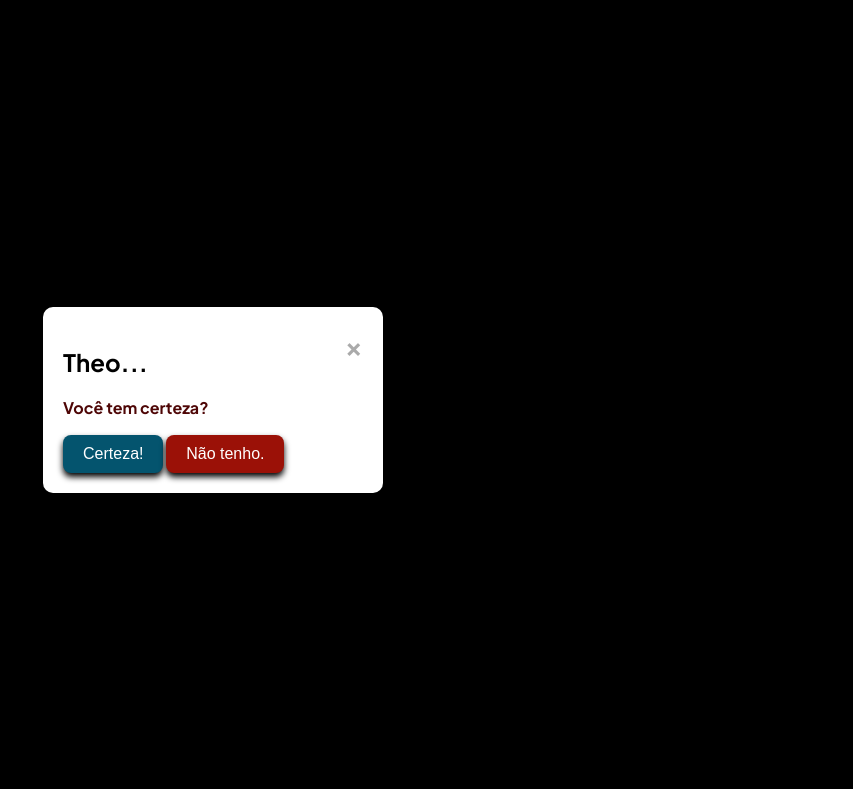
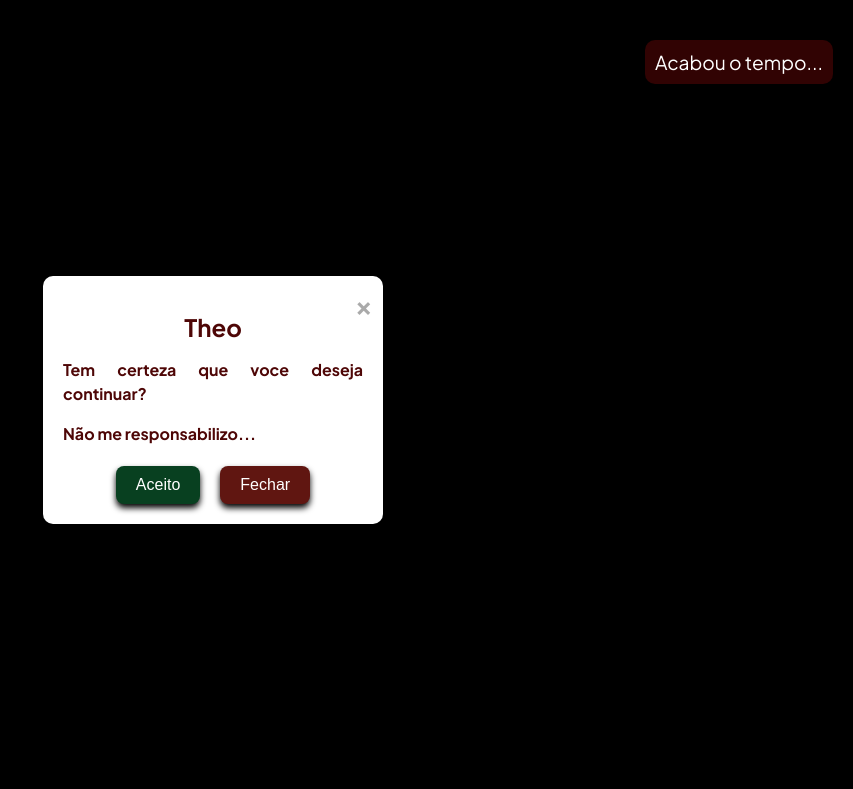
Before and after one commit to AvZeidler/theoismo-adventure, a plain HTML site: page index.html in a window 1280 px wide. Shown: the top 789 px of the page, without its empty margins (427-1280 px from the left). Drawn offline with Linux system fonts and the light colour scheme.

Commit message:
adjusting a lot of things

```diff
--- a/index.html
+++ b/index.html
@@ -6,7 +6,6 @@
     <meta name="viewport" content="width=device-width, initial-scale=1.0">
     <link rel="preconnect" href="https://fonts.googleapis.com">
     <link rel="preconnect" href="https://fonts.gstatic.com" crossorigin>
-    <link rel="icon" href="src/background/icon.png" type="image/x-icon">
     <link
         href="https://fonts.googleapis.com/css2?family=Inconsolata:wght@200..900&family=Plus+Jakarta+Sans:ital,wght@0,200..800;1,200..800&display=swap"
         rel="stylesheet">
@@ -16,8 +15,23 @@
 </head>
 
 <body>
+    <div id="popup" class="popup">
+        <div class="popup-conteudo">
+            <span id="btnClose" class="btn-close">&times;</span>
+            <h1>Theo</h1>
+            <p>Tem certeza que voce deseja continuar?</p>
+            <p>Não me responsabilizo...</p>
+            <div class="popup-botoes">
+                <button id="btnAceito" class="btn-aceito">Aceito</button>
+                <button id="btnFechar" class="btn-fechar">Fechar</button>
+            </div>
+        </div>
+    </div>
+
+    <div class="countdown" id="countdown"></div>
 
     <div class="container">
+
         <h1>Theoismo</h1>
 
         <p>Querido Theo,</p>
@@ -80,26 +94,9 @@
         </div>
 
         <div class="youtube-player">
-            <iframe width="560" height="315" src="https://www.youtube-nocookie.com/embed/ZFspOYo8wWQ?si=ZLErpLvVo9URPgyU" frameborder="0" allow="autoplay; encrypted-media" allowfullscreen></iframe>
-        </div>
-
-        <div id="popup1" class="popup">
-            <div class="popup-content">
-                <span class="close-button">&times;</span>
-                <h2>Voce tem certeza mesmo?</h2>
-                <p>Não sei, vamos tentar mais uma vez!</p>
-                <button class="proximo" onclick="closePopup('popup1'); openPopup('popup2')">Vamos!</button>
-            </div>
-        </div>
-
-        <div id="popup2" class="popup">
-            <div class="popup-content">
-                <span class="close-button">&times;</span>
-                <h2>Theo...</h2>
-                <p>Você tem certeza?</p>
-                <button class="proximo" onclick="closePopup('popup2')">Certeza!</button>
-                <button class="fechar" onclick="closeWindow()">Não tenho.</button>
-            </div>
+            <iframe width="560" height="315"
+                src="https://www.youtube-nocookie.com/embed/ZFspOYo8wWQ?si=ZLErpLvVo9URPgyU" frameborder="0"
+                allow="autoplay; encrypted-media" allowfullscreen></iframe>
         </div>
 
         <script src="src/js/script.js"></script>
--- a/src/css/styles.css
+++ b/src/css/styles.css
@@ -13,6 +13,28 @@ body {
 
 body.no-scroll {
     overflow: hidden;
+}
+
+.countdown {
+    position: fixed;
+    top: 40px;
+    right: 20px;
+    background-color: #3e0404cc;
+    color: white;
+    padding: 10px;
+    border-radius: 10px;
+    font-size: 1.2em;
+    text-align: center;
+    z-index: 1000;
+    transition: background-color 0.4s ease, transform 0.4s ease;
+
+}
+
+.countdown:hover {
+    background-color: white;
+    color: #3e0404cc;
+    font-weight: bold;
+
 }
 
 .container {
@@ -71,17 +93,24 @@ p:hover {
     display: flex;
 }
 
-.popup-content {
+.popup-conteudo {
     background-color: white;
     border-radius: 10px;
     padding: 20px;
     text-align: center;
-    text-align: justify;
     width: 300px;
     box-shadow: 0 2px 10px #000000;
     max-width: 90%;
     max-height: 90%;
     overflow-y: auto;
+    position: relative;
+}
+
+.popup-botoes {
+    display: flex;
+    justify-content: center;
+    gap: 20px;
+    margin-top: 20px;
 }
 
 button {
@@ -106,45 +135,45 @@ button:active {
     box-shadow: 0 2px 4px #000000;
 }
 
-button.fechar {
-    background-color: #9b1107;
+.btn-fechar {
+    background-color: #601611;
     color: white;
     transition: background-color 0.3s ease, transform 0.3s ease;
 }
 
-button.fechar:hover {
+.btn-fechar:hover {
     background-color: white;
-    color: #9b1107;
+    color: #601611;
     font-weight: bold;
 }
 
-
-button.proximo {
-    background-color: #04546e;
+.btn-aceito {
+    background-color: #084020;
     color: white;
     transition: background-color 0.3s ease, transform 0.3s ease;
 }
 
-button.proximo:hover {
+.btn-aceito:hover {
     background-color: white;
-    color: #04546e;
+    color: #084020;
     font-weight: bold;
 }
 
-.close-button {
-    color: #aaa;
-    float: right;
+.btn-close {
+    position: absolute;
+    top: 10px;
+    right: 10px;
     font-size: 28px;
     font-weight: bold;
+    color: #aaa;
     cursor: pointer;
-    transition: background-color 0.3s ease, transform 0.3s ease;
+    transition: color 0.3s ease, transform 0.3s ease;
 }
 
-.close-button:hover {
+.btn-close:hover {
     color: #a00a0a;
     transform: scale(1.5);
 }
-
 
 .youtube-player {
     display: flex;
--- a/src/js/script.js
+++ b/src/js/script.js
@@ -1,40 +1,40 @@
-const popup1 = document.getElementById('popup1');
-const popup2 = document.getElementById('popup2');
-const closeButton1 = document.querySelector('#popup1 .close-button');
-const closeButton2 = document.querySelector('#popup2 .close-button');
+window.onload = function () {
+    const countdownElement = document.getElementById('countdown');
+    const targetDate = new Date('2024-09-12T00:00:00');
+    const popup = document.getElementById('popup');
+    const btnAceito = document.getElementById('btnAceito');
+    const btnFechar = document.getElementById('btnFechar');
+    const btnClose = document.getElementById('btnClose');
+
+    function updateCountdown() {
+        const now = new Date();
+        const timeDifference = targetDate - now;
+
+        const days = Math.floor(timeDifference / (1000 * 60 * 60 * 24));
+        const hours = Math.floor((timeDifference % (1000 * 60 * 60 * 24)) / (1000 * 60 * 60));
+        const minutes = Math.floor((timeDifference % (1000 * 60 * 60)) / (1000 * 60));
+        const seconds = Math.floor((timeDifference % (1000 * 60)) / 1000);
+
+        countdownElement.innerHTML = `${days}d ${hours}h ${minutes}m ${seconds}s`;
+
+        if (timeDifference < 0) {
+            clearInterval(countdownInterval);
+            countdownElement.innerHTML = "Acabou o tempo...";
+        }
+    }
+
+    const countdownInterval = setInterval(updateCountdown, 1000);
 
 
-function openPopup(popupId) {
-    document.body.classList.add('no-scroll')
-    document.getElementById(popupId).style.display = 'flex'
+    btnAceito.addEventListener('click', () => {
+        popup.style.display = 'none';
+    });
+
+    btnFechar.addEventListener('click', () => {
+        window.close();
+    });
+
+    btnClose.addEventListener('click', () => {
+        popup.style.display = 'none';
+    });
 }
-
-
-function closePopup(popupId) {
-    document.body.classList.remove('no-scroll')
-    document.getElementById(popupId).style.display = 'none'
-}
-
-
-closeButton1.onclick = function () {
-    closePopup('popup1')
-}
-
-closeButton2.onclick = function () {
-    closePopup('popup2')
-}
-
-
-window.onload = function () {
-    setTimeout(() => {
-        openPopup('popup1')
-    }, 2000)
-
-    setTimeout(() => {
-        openPopup('popup2')
-    }, 5000)
-}
-
-function closeWindow() {
-    window.close();
-}
```
